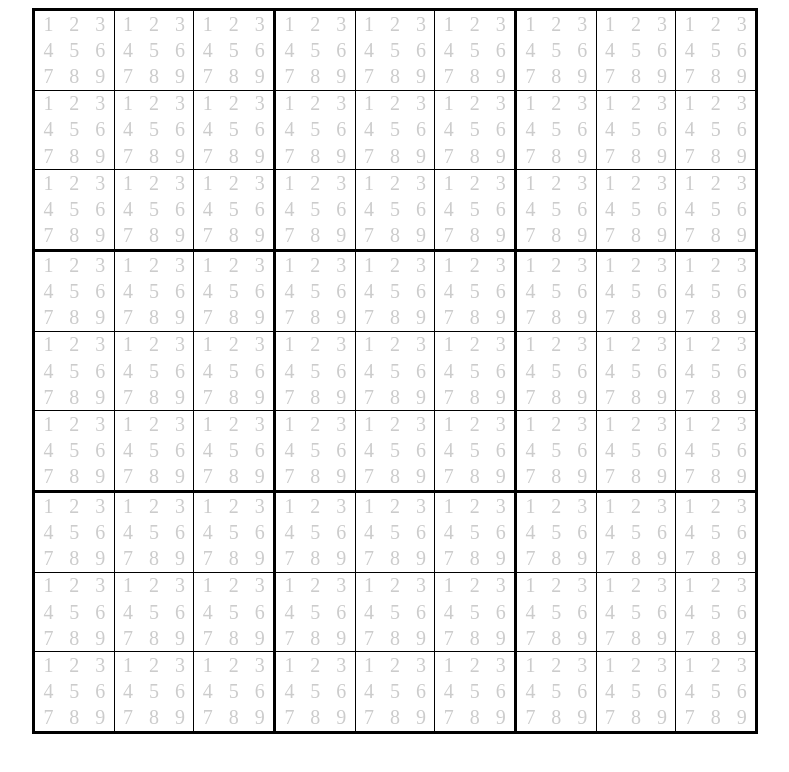
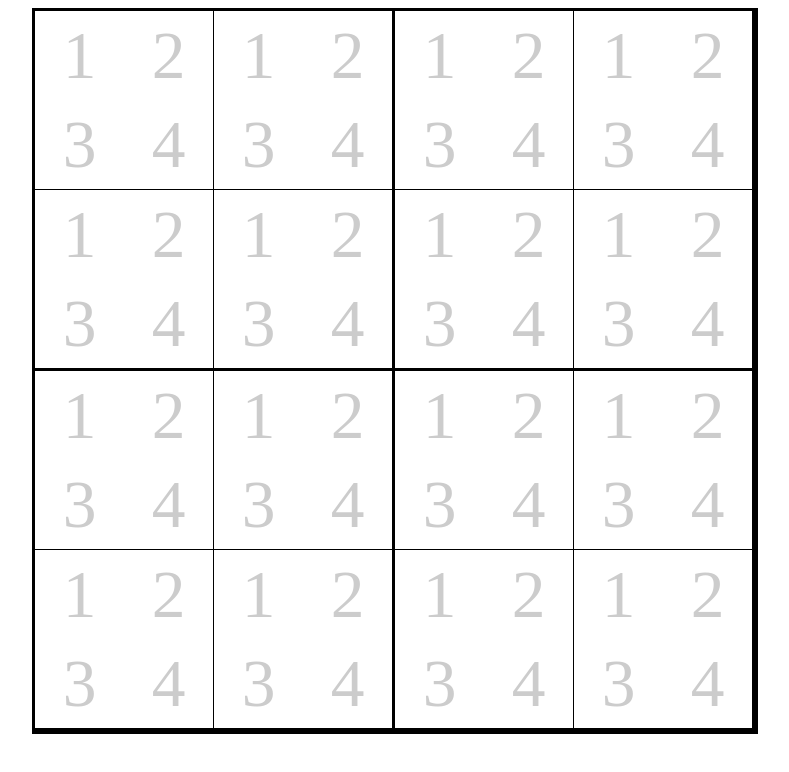
Before and after one commit to jgosar/sudoku-solver, an Angular app in the folder sudoku-solver/: page / in a window 1280 px wide. Shown: the top 772 px of the page, without its empty margins (245-1034 px from the left). Built offline with nearby package versions, Linux system fonts and the light colour scheme.

Commit message:
Made it easier to change grid size

```diff
--- a/sudoku-solver/src/app/components/sudoku-grid/sudoku-grid.component.html
+++ b/sudoku-solver/src/app/components/sudoku-grid/sudoku-grid.component.html
@@ -1,4 +1,4 @@
-<div class="sus-sudoku-grid__grid">
+<div class="sus-sudoku-grid__grid" style="--square-width: {{SQUARE_WIDTH}}; --square-height: {{SQUARE_HEIGHT}}" [attr.data-square-width]="SQUARE_WIDTH" [attr.data-square-height]="SQUARE_HEIGHT">
   <div class="sus-sudoku-grid__row" *ngFor="let row of sudokuData; let rowIndex = index">
     <div class="sus-sudoku-grid__cell" *ngFor="let cell of row; let colIndex = index">
       <ng-container *ngIf="cell.value">
--- a/sudoku-solver/src/app/components/sudoku-grid/sudoku-grid.component.less
+++ b/sudoku-solver/src/app/components/sudoku-grid/sudoku-grid.component.less
@@ -13,15 +13,47 @@
     display: flex;
     flex-direction: column;
 
+    &[data-square-height="2"] {
+      .sus-sudoku-grid__row {
+        &:nth-child(2n) {
+          border-bottom: var(--wide-border) solid black;
+        }
+      }
+    }
+
+    &[data-square-height="3"] {
+      .sus-sudoku-grid__row {
+        &:nth-child(3n) {
+          border-bottom: var(--wide-border) solid black;
+        }
+      }
+    }
+
+    &[data-square-width="2"] {
+      .sus-sudoku-grid__row {
+        .sus-sudoku-grid__cell {
+          &:nth-child(2n) {
+            border-right: var(--wide-border) solid black;
+          }
+        }
+      }
+    }
+
+    &[data-square-width="3"] {
+      .sus-sudoku-grid__row {
+        .sus-sudoku-grid__cell {
+          &:nth-child(3n) {
+            border-right: var(--wide-border) solid black;
+          }
+        }
+      }
+    }
+
     .sus-sudoku-grid__row {
       flex: 1 1 10px;
       display: flex;
       flex-direction: row;
       border-bottom: var(--narrow-border) solid black;
-
-      &:nth-child(3n) {
-        border-bottom: var(--wide-border) solid black;
-      }
 
       &:last-child {
         border-bottom: none;
@@ -34,11 +66,10 @@
         justify-content: center;
         flex-wrap: wrap;
         border-right: var(--narrow-border) solid black;
-        font-size: calc(var(--grid-size) / 12);
-
-        &:nth-child(3n) {
-          border-right: var(--wide-border) solid black;
-        }
+        font-size: calc(
+          var(--grid-size) * 0.75 /
+            (var(--square-height) * var(--square-height))
+        );
 
         &:last-child {
           border-right: none;
@@ -48,10 +79,16 @@
           display: flex;
           align-items: center;
           justify-content: center;
-          width: 33%;
-          height: 33%;
+          width: calc(100% / var(--square-width));
+          height: calc(100% / var(--square-height));
           color: #cccccc;
-          font-size: calc(var(--grid-size) / 36);
+          font-size: calc(
+            var(--grid-size) * 0.75 /
+              (
+                var(--square-height) * var(--square-height) *
+                  var(--square-height)
+              )
+          );
         }
       }
     }
--- a/sudoku-solver/src/app/components/sudoku-grid/sudoku-grid.component.ts
+++ b/sudoku-solver/src/app/components/sudoku-grid/sudoku-grid.component.ts
@@ -14,8 +14,8 @@ export class SudokuGridComponent {
   sudokuData: SudokuCellState[][];
 
   range = range;
-  SQUARE_WIDTH = 3;
-  SQUARE_HEIGHT = 3;
+  SQUARE_WIDTH = 2;
+  SQUARE_HEIGHT = 2;
 
   algorithmLevels: ((sudokuData: SudokuCellState[][]) => SudokuActionResult)[] = [
     this.setCellValuesIfOnly1Possibility.bind(this),
```
